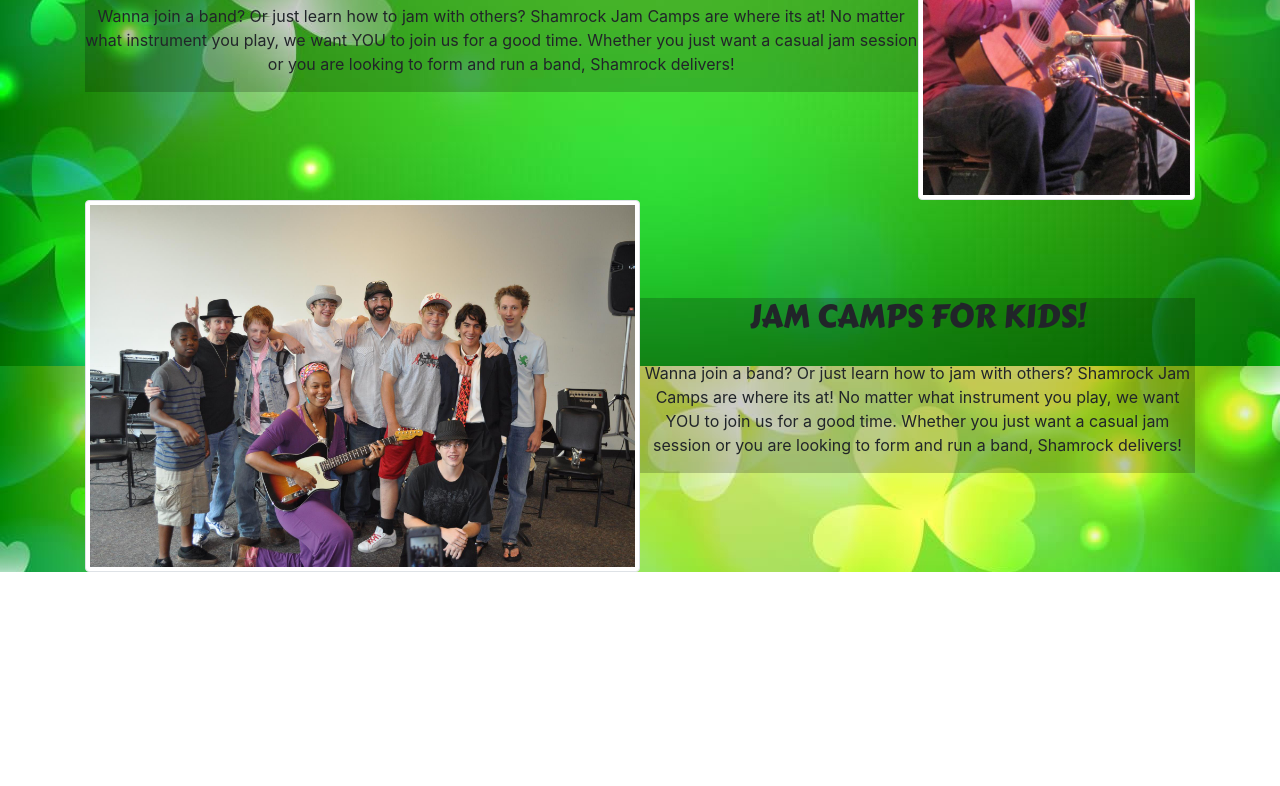
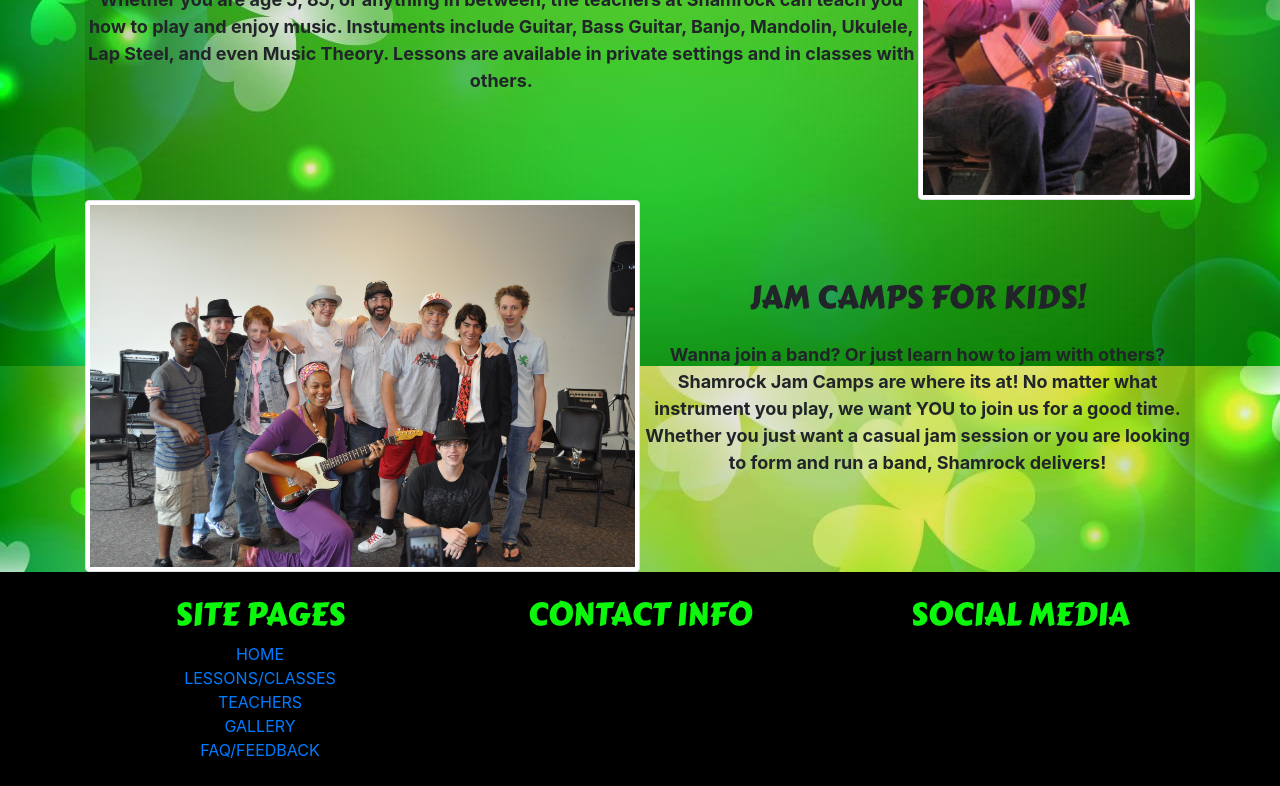
Before and after one commit to KevinPFleming/Shamrock, a website: page index.html in a window 1280 px wide. Shown: the part 434-1220 px from the top of the page. Before the commit the page ends 1006 px from the top, so only its background shows below. Drawn offline with nearby package versions, Linux system fonts and the light colour scheme.

Commit message:
First Footer Addition

```diff
--- a/css/styles.css
+++ b/css/styles.css
@@ -7,6 +7,11 @@
 
 h1, h2 {
     font-family: 'Carter One', cursive;
+}
+
+p {
+    font-size: large;
+    font-weight: bolder;
 }
 
 .sham-1 {
@@ -26,7 +31,15 @@
     padding-right:20px;
 }
 
-.media-body {
-    background-color: rgb(0, 0, 0, 0.2);
+.media {
+    background-color: rgb(0, 0, 0, 0.1);
     z-index: -100;
 }
+
+.site-footer {
+    background-color: black;
+}
+
+.site-footer h2 {
+    color: rgb(12, 247, 12);
+}
--- a/index.html
+++ b/index.html
@@ -77,10 +77,10 @@
             <div class="col">
                 <div class="media">
                     <div class="media-body align-self-center text-center">
-                        <h2 class="mb-4"> MUSIC LESSONS FOR EVERYONE! </h2>
-                        <p class="d-none d-md-block"> Wanna join a band? Or just learn how to jam with others? Shamrock Jam Camps
-                            are where its at! No matter what instrument you play, we want YOU to join us for a good time. Whether
-                            you just want a casual jam session or you are looking to form and run a band, Shamrock delivers! </p>
+                        <h2 class="mb-4"> MUSIC LESSONS FOR ALL AGES! </h2>
+                        <p class="d-none d-md-block"> Whether you are age 5, 85, or anything in between, the teachers at Shamrock
+                            can teach you how to play and enjoy music. Instuments include Guitar, Bass Guitar, Banjo, Mandolin,
+                            Ukulele, Lap Steel, and even Music Theory. Lessons are available in private settings and in classes with others. </p>
                     </div>
                     <img class="d-flex img-thumbnail w-25 h-25" src="img/me-fester-and-levi.jpg" alt="Top Music Pic">
 
@@ -98,6 +98,29 @@
         </div>
     </div>
 
+    <footer class="site-footer">
+        <div class="container">
+            <div class="row">
+                <div class="col-4 mt-4 mb-2 text-center">
+                    <h2> SITE PAGES </h2>
+                    <ul class="list-unstyled">
+                        <li><a href="#">HOME</a></li>
+                        <li><a href="lessons.html">LESSONS/CLASSES</a></li>
+                        <li><a href="teachers.html">TEACHERS</a></li>
+                        <li><a href="gallery.html">GALLERY</a></li>
+                        <li><a href="faq.html">FAQ/FEEDBACK</a></li>
+                    </ul>
+                </div>
+                <div class="col-4 mt-4 mb-2 text-center">
+                    <h2> CONTACT INFO </h2>
+                </div>
+                <div class="col-4 mt-4 mb-2 text-center">
+                    <h2> SOCIAL MEDIA </h2>
+                </div>
+            </div>
+        </div>
+    </footer>
+
 
     <script src="node_modules/jquery/dist/jquery.slim.min.js"></script>
     <script src="node_modules/popper.js/dist/umd/popper.min.js"></script>
```
